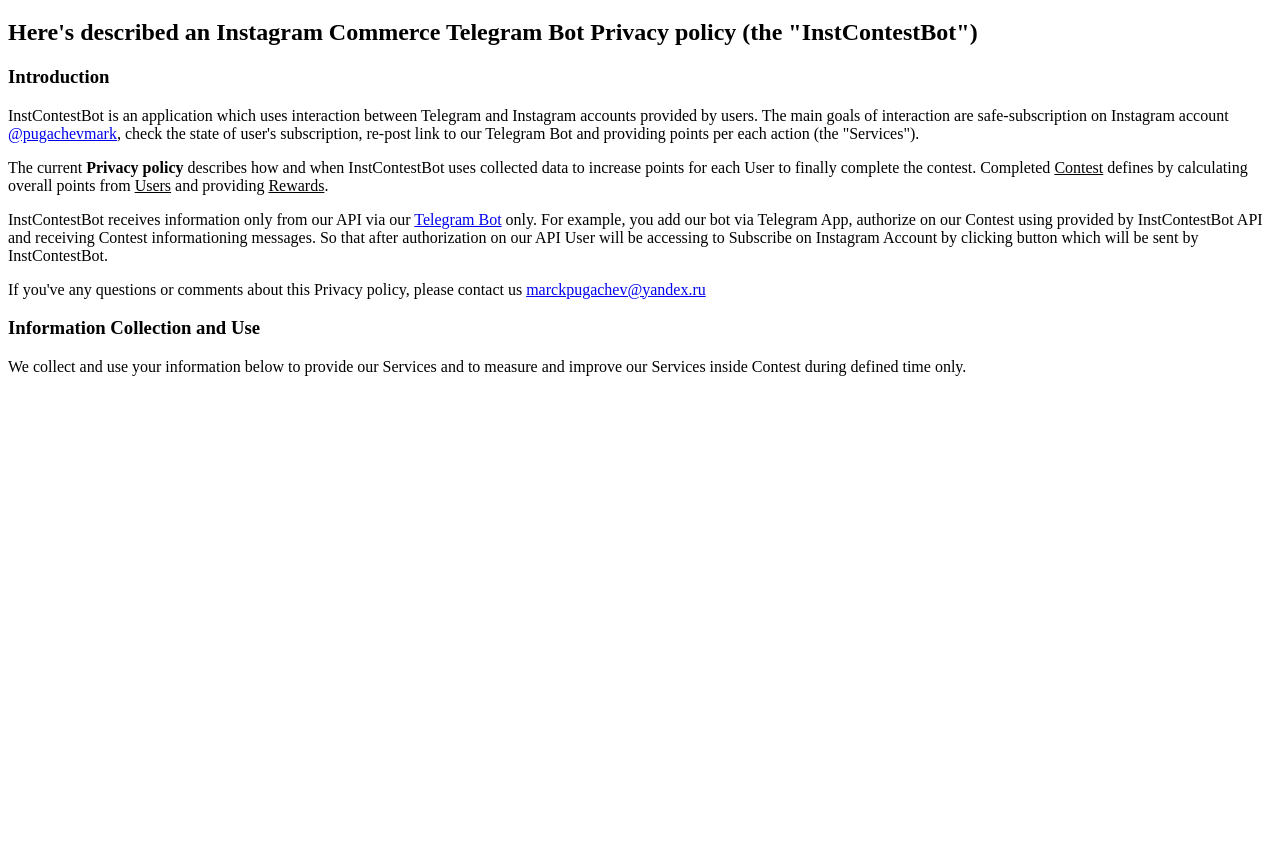
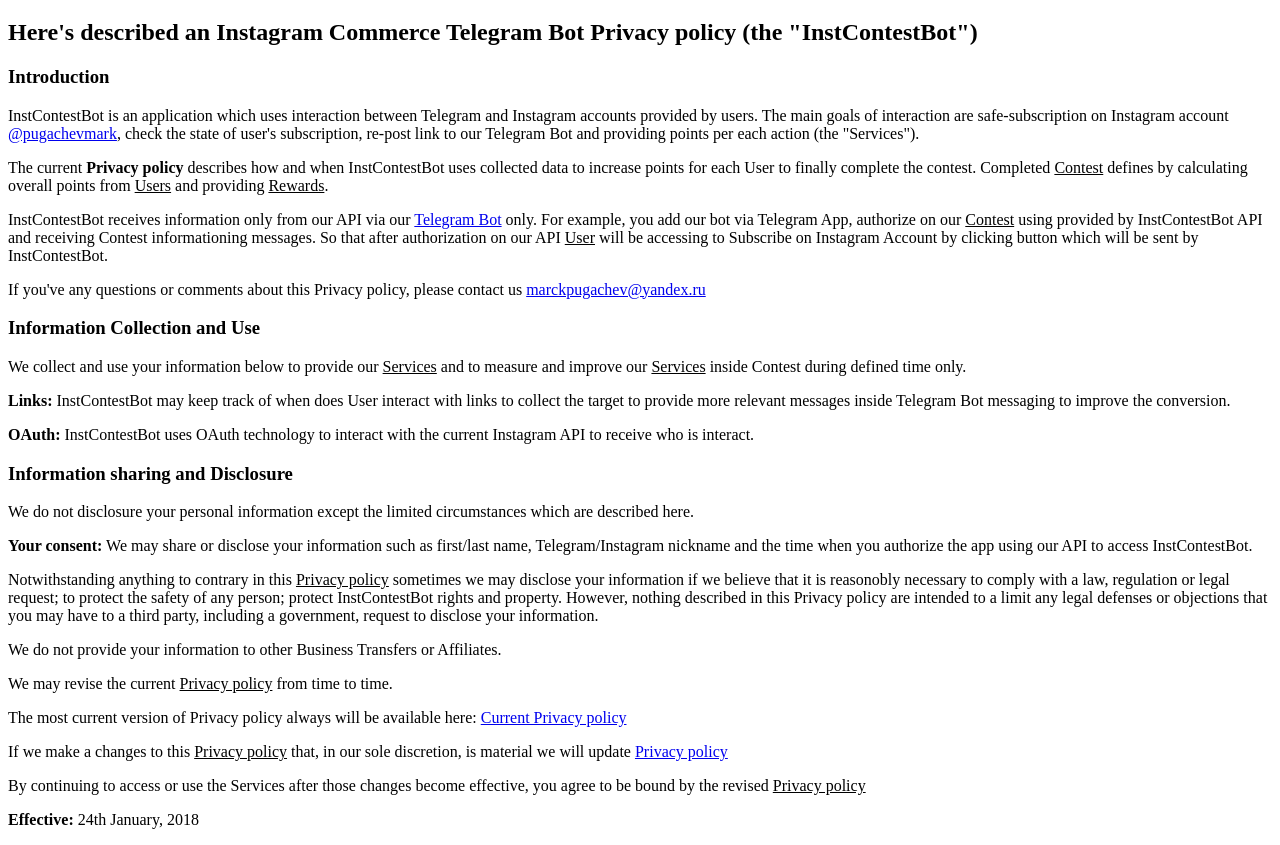
Before and after one commit to pugachevm/pugachev-official.com, a plain HTML site: page privacy-policy/index.html in a window 1280 px wide. Shown: the part 61-906 px from the top of the page. Before the commit the page ends 800 px from the top, so only its background shows below. Drawn offline with Linux system fonts and the light colour scheme.

Commit message:
Privacy policy changings

```diff
--- a/privacy-policy/index.html
+++ b/privacy-policy/index.html
@@ -27,8 +27,8 @@
         <u>Rewards</u>.</p>
 
     <p>InstContestBot receives information only from our API via our
-        <a href="https://telegram.me/pugachevs_bot">Telegram Bot</a> only. For example, you add our bot via Telegram App, authorize on our Contest using provided by
-        InstContestBot API and receiving Contest informationing messages. So that after authorization on our API User will
+        <a href="https://telegram.me/pugachevs_bot">Telegram Bot</a> only. For example, you add our bot via Telegram App, authorize on our <u>Contest</u> using provided by
+        InstContestBot API and receiving Contest informationing messages. So that after authorization on our API <u>User</u> will
         be accessing to Subscribe on Instagram Account by clicking button which will be sent by InstContestBot.</p>
 
     <p>If you&#39;ve any questions or comments about this Privacy policy, please contact us
@@ -37,10 +37,44 @@
 
     <h3>Information Collection and Use</h3>
 
-    <p>We collect and use your information below to provide our Services and to measure and improve our Services inside Contest
-        during defined time only.&nbsp;</p>
+    <p>We collect and use your information below to provide our <u>Services</u> and to measure and improve our <u>Services</u> inside Contest
+        during defined time only.</p>
 
-    <p>&nbsp;</p>
+    <p><b>Links:</b> InstContestBot may keep track of when does User interact with links to collect the target to provide more relevant
+        messages inside Telegram Bot messaging to improve the conversion.</p>
+
+    <p><b>OAuth:</b> InstContestBot uses OAuth technology to interact with the current Instagram API to receive who is interact.</p>
+
+    <h3>Information sharing and Disclosure</h3>
+
+    <p>We do not disclosure your personal information except the limited circumstances which are described here.</p>
+
+    <p><b>Your consent:</b> We may share or disclose your information such as first/last name, Telegram/Instagram nickname and the
+        time when you authorize the app using our API to access InstContestBot.</p>
+
+    <p>Notwithstanding anything to contrary in this <u>Privacy policy</u> sometimes we may disclose your information if we believe that
+        it is reasonobly necessary to comply with a law, regulation or legal request; to protect the safety of any person;
+        protect InstContestBot rights and property. However, nothing described in this Privacy policy are intended to a limit
+        any legal defenses or objections that you may have to a third party, including a government, request to disclose
+        your information.</p>
+
+    <p>We do not provide your information to other Business Transfers or Affiliates.</p>
+
+    <p>We may revise the current <u>Privacy policy</u> from time to time.</p>
+
+    <p>The most current version of Privacy policy always will be available here:
+        <a href="http://pugachev-official.com/privacy-policy/">Current Privacy policy</a>
+    </p>
+
+    <p>If we make a changes to this <u>Privacy policy</u> that, in our sole discretion, is material we will update
+        <a href="http://pugachev-official.com/privacy-policy/">Privacy policy</a>
+    </p>
+
+    <p>By continuing to access or use the Services after those changes become effective, you agree to be bound by the revised
+        <u>Privacy policy</u></p>
+
+    <p><b>Effective:</b> 24th January, 2018</p>
+
 
 </body>
 
```
